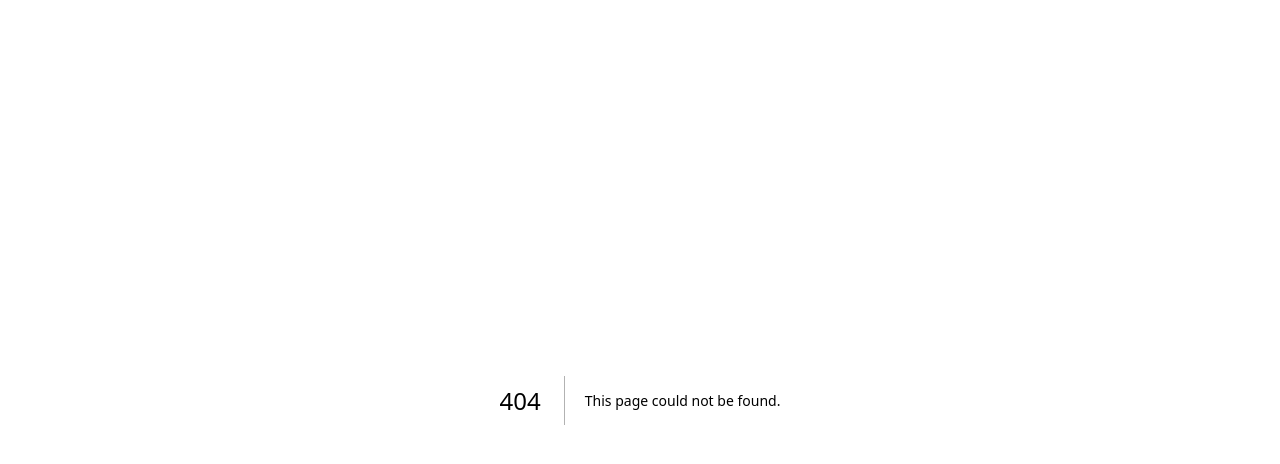
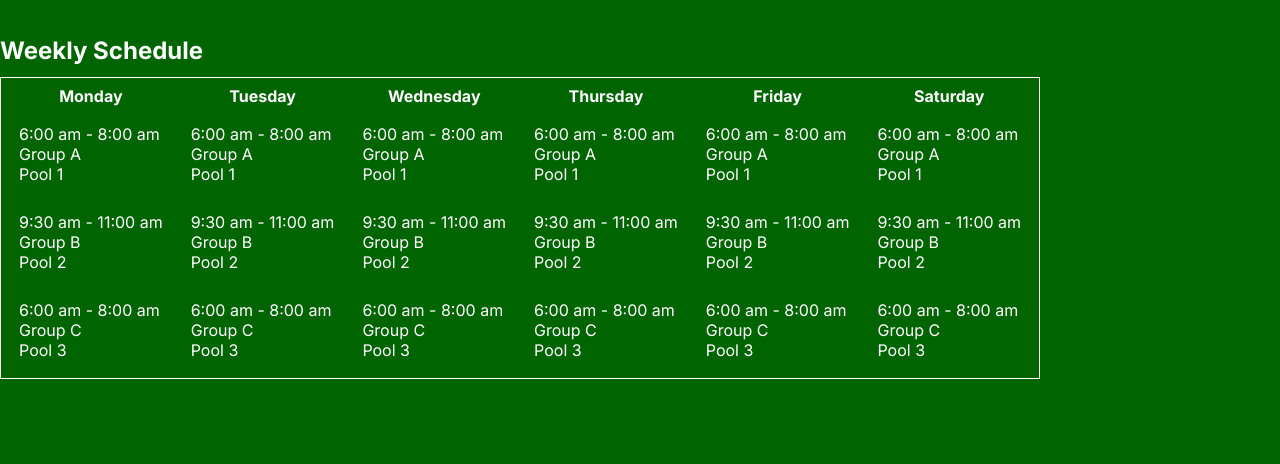
Before and after one commit to sojack/designcloud, a Next.js app: page /schedule in a window 1280 px wide. Before the commit this address had no page. Shown: the top 464 px of the page. Built offline with nearby package versions, Linux system fonts and the light colour scheme.

Commit message:
add schedule

```diff
--- /dev/null
+++ b/app/schedule/page.js
@@ -0,0 +1,74 @@
+import schedule from './schedule.json';
+import './schedule.css'
+
+export const metadata = {
+    title: '2024 RHAC Schedule'
+    }
+
+function page() {
+
+  return (
+    <div>
+      <Calendar />
+    </div>
+  )
+}
+
+const Calendar = () => {
+  const daysOfWeek = Object.keys(schedule);
+
+  // Function to group practices by time for a specific day
+  const groupPracticesByTime = (day) => {
+    const groupedPractices = {};
+    schedule[day].forEach(practice => {
+      if (!groupedPractices[practice.time]) {
+        groupedPractices[practice.time] = [];
+      }
+      groupedPractices[practice.time].push(practice);
+    });
+    return groupedPractices;
+  };
+
+  return (
+    <div>
+      <h2>Weekly Schedule</h2>
+      <table>
+        <thead>
+          <tr>
+            {daysOfWeek.map(day => (
+              <th key={day}>{day}</th>
+            ))}
+          </tr>
+        </thead>
+        <tbody>
+          {Object.keys(schedule[daysOfWeek[0]]).map(index => {
+            const practiceTime = schedule[daysOfWeek[0]][index].time;
+            const practicesByTime = groupPracticesByTime(daysOfWeek[0]);
+            return (
+              <tr key={index}>
+                {daysOfWeek.map(day => {
+                  const practices = practicesByTime[practiceTime];
+                  const practice = practices && practices.find(p => p.group === schedule[day][index].group);
+                  return (
+                    <td key={`${day}-${index}`}>
+                      {practice && (
+                        <div>
+                          <div>{practice.time}</div>
+                          <div>{practice.group}</div>
+                          <div>{practice.location}</div>
+                        </div>
+                      )}
+                    </td>
+                  );
+                })}
+              </tr>
+            );
+          })}
+        </tbody>
+      </table>
+    </div>
+  );
+}
+
+
+export default page
--- /dev/null
+++ b/app/schedule/schedule.css
@@ -0,0 +1,21 @@
+body{
+    color:white;
+    background-color: darkgreen;
+}
+
+table{
+
+    border-spacing: .5em;
+    border: 1px solid white
+
+}
+
+td {
+padding:10px;
+}
+
+
+
+.dayRow {
+    /* padding-bottom: 1em; */
+  }
--- /dev/null
+++ b/app/schedule/schedule.json
@@ -0,0 +1,104 @@
+{
+    "Monday": [
+      {
+        "time": "6:00 am - 8:00 am",
+        "group": "Group A",
+        "location": "Pool 1"
+      },
+      {
+        "time": "9:30 am - 11:00 am",
+        "group": "Group B",
+        "location": "Pool 2"
+      },
+      {
+        "time": "6:00 am - 8:00 am",
+        "group": "Group C",
+        "location": "Pool 3"
+      }
+    ],
+    "Tuesday": [
+      {
+        "time": "6:00 am - 8:00 am",
+        "group": "Group A",
+        "location": "Pool 1"
+      },
+      {
+        "time": "9:30 am - 11:00 am",
+        "group": "Group B",
+        "location": "Pool 2"
+      },
+      {
+        "time": "6:00 am - 8:00 am",
+        "group": "Group C",
+        "location": "Pool 3"
+      }
+    ],
+    "Wednesday": [
+      {
+        "time": "4:00 pm - 5:00 pm",
+        "group": "Group A",
+        "location": "Pool 1"
+      },
+      {
+        "time": "4:00 pm - 5:00 pm",
+        "group": "Group B",
+        "location": "Pool 2"
+      },
+      {
+        "time": "4:00 pm - 5:00 pm",
+        "group": "Group C",
+        "location": "Pool 3"
+      }
+    ],
+    "Thursday": [
+      {
+        "time": "6:00 am - 8:00 am",
+        "group": "Group A",
+        "location": "Pool 1"
+      },
+      {
+        "time": "9:30 am - 11:00 am",
+        "group": "Group B",
+        "location": "Pool 2"
+      },
+      {
+        "time": "6:00 am - 8:00 am",
+        "group": "Group C",
+        "location": "Pool 3"
+      }
+    ],
+    "Friday": [
+      {
+        "time": "4:00 pm - 5:00 pm",
+        "group": "Group A",
+        "location": "Pool 1"
+      },
+      {
+        "time": "4:00 pm - 5:00 pm",
+        "group": "Group B",
+        "location": "Pool 2"
+      },
+      {
+        "time": "4:00 pm - 5:00 pm",
+        "group": "Group C",
+        "location": "Pool 3"
+      }
+    ],
+    "Saturday": [
+      {
+        "time": "6:00 am - 8:00 am",
+        "group": "Group A",
+        "location": "Pool 1"
+      },
+      {
+        "time": "9:30 am - 11:00 am",
+        "group": "Group B",
+        "location": "Pool 2"
+      },
+      {
+        "time": "6:00 am - 8:00 am",
+        "group": "Group C",
+        "location": "Pool 3"
+      }
+    ]
+  }
```
